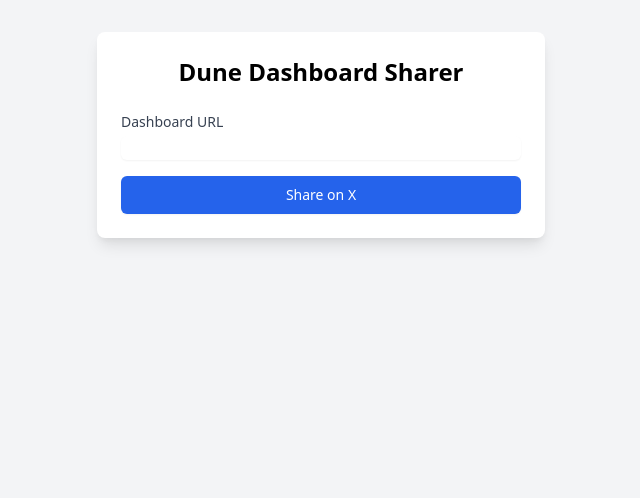
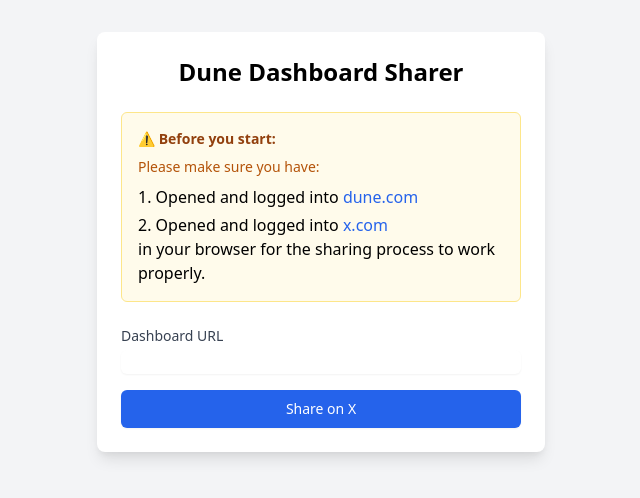
Before and after one commit to Hosuke/dune-x-sharer, a Flask app: page / in a window 1280 px wide. Shown: the top 498 px of the page, without its empty margins (319-959 px from the left). Run offline with Flask 3, Linux system fonts and the light colour scheme.

Commit message:
Add login reminder to index.html
- Add warning section to remind users to log into dune.com and x.com
- Add direct links to both platforms
- Update comments to English
- Improve UI with yellow warning box

```diff
--- a/templates/index.html
+++ b/templates/index.html
@@ -10,6 +10,20 @@
     <div class="container mx-auto px-4 py-8">
         <div class="max-w-md mx-auto bg-white rounded-lg shadow-lg p-6">
             <h1 class="text-2xl font-bold text-center mb-6">Dune Dashboard Sharer</h1>
+
+            <!-- Login reminder -->
+            <div class="mb-6 p-4 bg-yellow-50 rounded-md border border-yellow-200">
+                <h2 class="text-sm font-semibold text-yellow-800 mb-2">⚠️ Before you start:</h2>
+                <p class="text-sm text-yellow-700">
+                    Please make sure you have:
+                    <ol class="list-decimal list-inside mt-2 space-y-1">
+                        <li>Opened and logged into <a href="https://dune.com" target="_blank" class="text-blue-600 hover:underline">dune.com</a></li>
+                        <li>Opened and logged into <a href="https://x.com" target="_blank" class="text-blue-600 hover:underline">x.com</a></li>
+                    </ol>
+                    in your browser for the sharing process to work properly.
+                </p>
+            </div>
+
             <form id="shareForm" class="space-y-4">
                 <div>
                     <label for="dashboard_url" class="block text-sm font-medium text-gray-700">Dashboard URL</label>
@@ -58,7 +72,7 @@
                     resultDiv.classList.add('bg-green-100');
                     resultMessage.classList.add('text-green-700');
 
-                    // 5秒后清除结果消息
+                    // Clear result message after 5 seconds
                     setTimeout(() => {
                         resultDiv.classList.add('hidden');
                     }, 5000);
```
